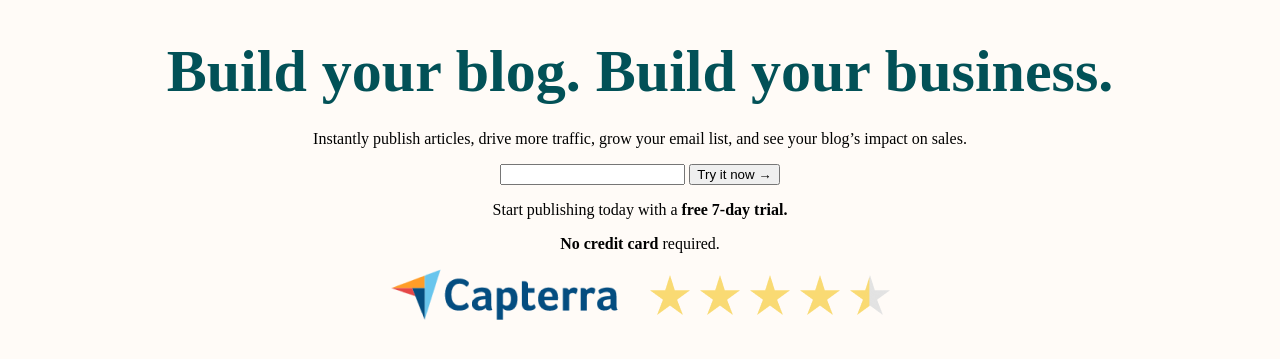
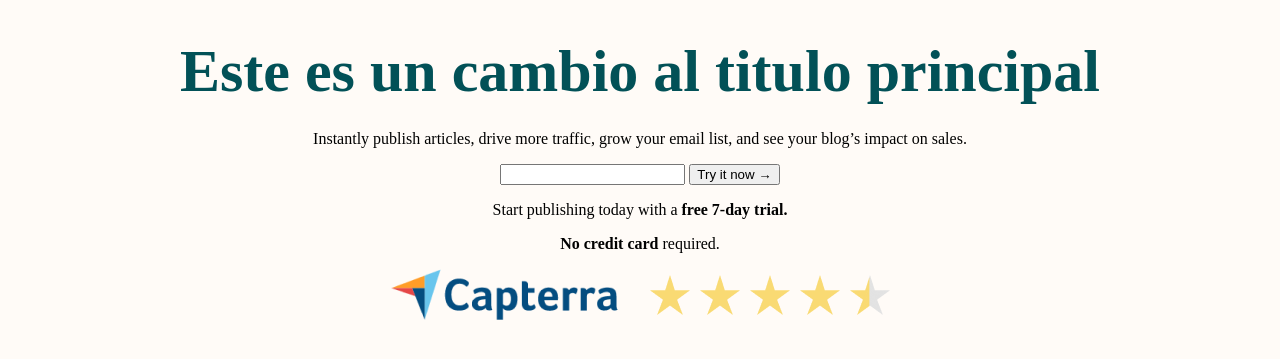
Before and after one commit to ugarciaglz/bedu-bootcamp, a plain HTML site: page index.html in a window 1280 px wide. Shown: the part 133-492 px from the top of the page. Drawn offline with Linux system fonts and the light colour scheme.

Commit message:
Cambie el nombre del titulo principal

```diff
--- a/index.html
+++ b/index.html
@@ -24,7 +24,7 @@
             </div>
         </header>
         <main>
-            <h1>Build your blog. Build your business.</h1>
+            <h1>Este es un cambio al titulo principal</h1>
             <p>Instantly publish articles, drive more traffic, grow your email list, and
             see your blog’s impact on sales.</p>
         <form>
```
